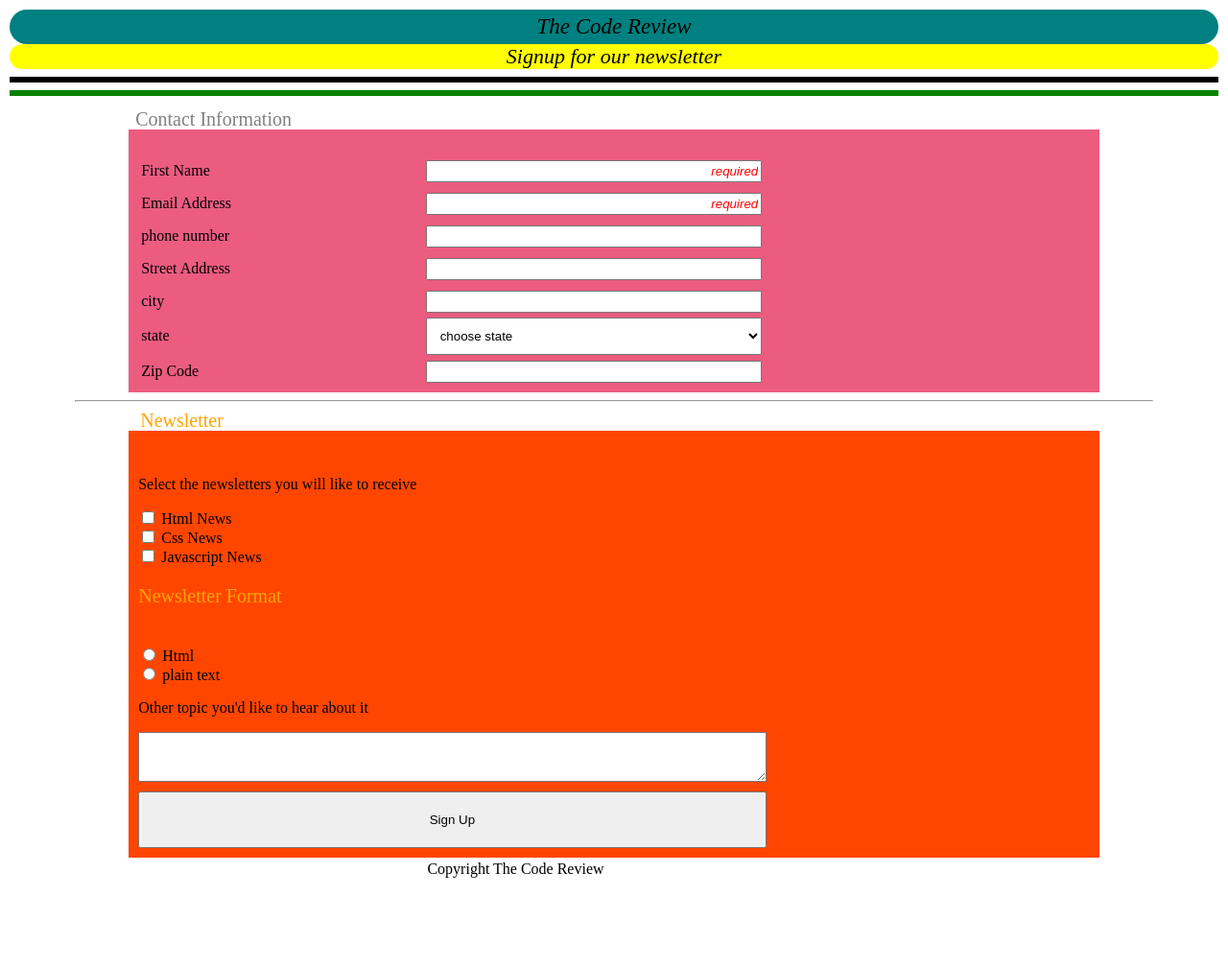
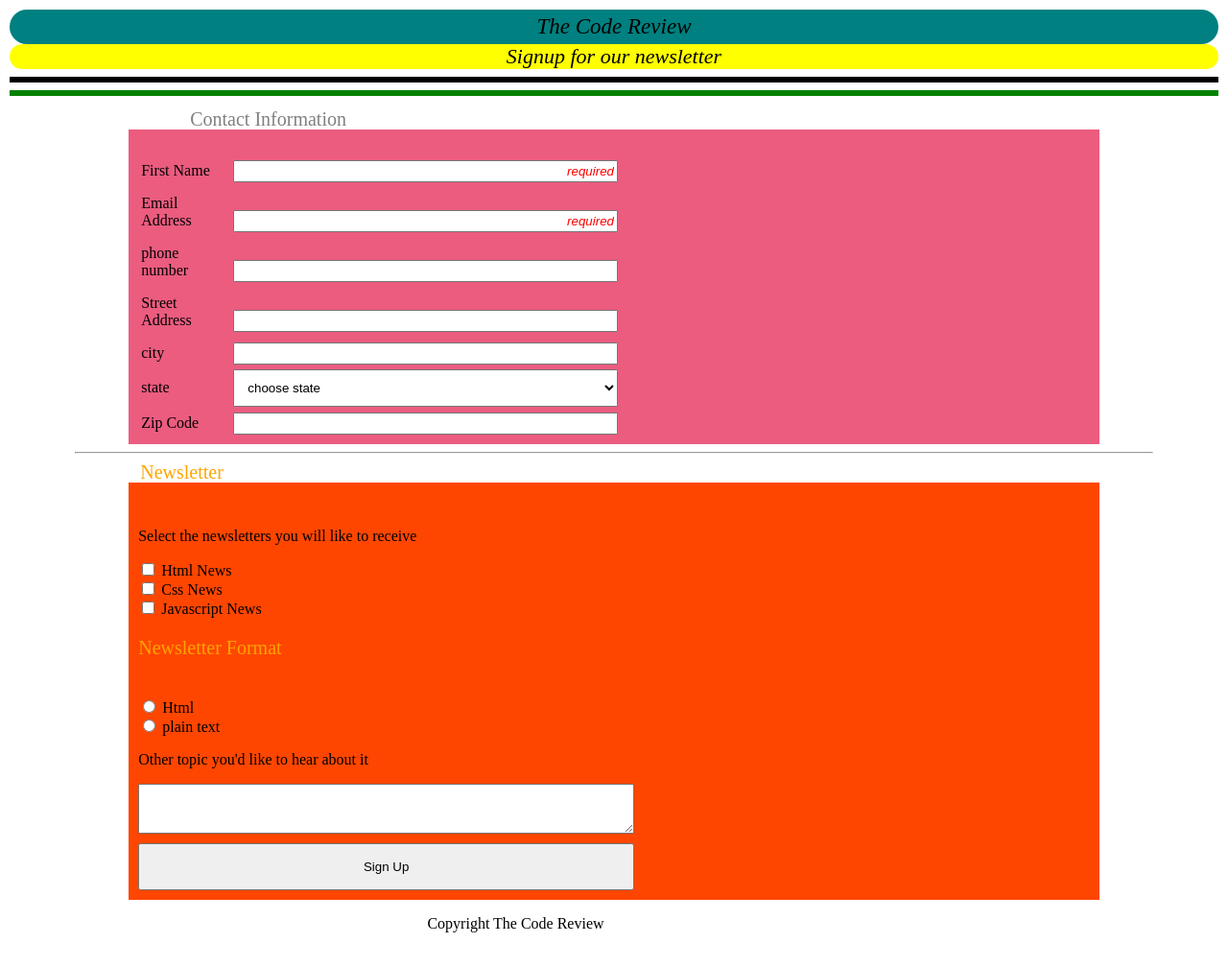
Before and after one commit to gbemougata/treehouse-work-3, a plain HTML site: page index.html in a window 1280 px wide. Shown: the whole page at 96% size. Before the commit the page ends 938 px from the top, so only its background shows below. Drawn offline with Linux system fonts and the light colour scheme; a web font is replaced by a local one.

Commit message:
review
submit for student review

```diff
--- a/css/styles.css
+++ b/css/styles.css
@@ -10,7 +10,8 @@
 	text-align: center;
 	height: auto;
 	padding: 10px;
-	margin: 0 auto;
+	margin-left:auto;
+  margin-right:auto;
 }
 /***mobile layout***/
 form {
@@ -29,10 +30,15 @@ fieldset {
 input[type="text"], select[id="state"], input[type="tel"], input[type="email"] {
 	padding: 10px;
 	display: block;
+  width:98%;
+  margin:0 auto;
 }
 label[for="name"], label[for="mail"], label[for="phone"], label[for="address"], label[for="city"], label[for="state"], label[for="text"] {
 	display: block;
 	text-align: left;
+  width:15%;
+
+
 }
 /***align class="info" with the fieldset***/
 .info {
@@ -41,7 +47,9 @@ label[for="name"], label[for="mail"], label[for="phone"], label[for="address"],
 }
 #text {
 	display: block;
-	width: 140px;
+	width: 98%;
+  margin_left:auto;
+  margin-right:auto;
 }
 /***since the project will be texting on chrome i used -webkit***/
 ::-webkit-input-placeholder{
@@ -57,13 +65,16 @@ text-align: right;
 }
 textarea[id="comment"] {
 	display: block;
-	width: 320px;
+	width: 98%;
 	padding: 10px;
+
 }
 button[type="submit"] {
-	padding: 20px;
+	padding: 15px;
 	margin-top: 10px;
-	width: 320px;
+	width: 98%;
+  margin-right:auto;
+  margin-left:auto;
 }
 button[type="submit"]:focus {
 	background-color: salmon;
@@ -103,6 +114,7 @@ h2 {
 .info {
 	font-size: 20px;
 	color: gray;
+  padding-left:9px;
 }
 .news {
 	font-size: 20px;
@@ -148,22 +160,32 @@ textarea:active {
 	}
 	.field1 div input, select, #text {
 		display: inline-block;
-		width: 35%;
+		width: 40%;
 		padding: 2px;
-		margin-right: 30px;
+
 	}
+  textarea[id="comment"]{
+    display:block;
+    width:30%;
+  }
 	select[id="state"] {
 		display: inline-block;
-		width: 35%;
+		width: 40%;
+
 	}
 	.field1 div label {
 		display: inline-block;
-		width: 30%;
+		width: 10%;
+
 	}
 	.info {
 		padding-bottom: 20px;
 		padding-right: 25px;
 	}
+  button[type="submit"]{
+    display:inline-block;
+    width:30%;
+  }
 	@keyframes styles {
 		from {
       background-color: red;
@@ -209,10 +231,33 @@ textarea[id="comment"], button[type="submit"] {
 .field1, .field2 {
 	margin: 0 auto;
 }
-.main-footer p {
+.foot {
 	margin: 0 auto;
 	padding-right: 205px;
 	display: block;
-	margin: 3px;
-	text-align: center;
+	margin-left:auto;
+  margin-right:auto;
+
 }
+.ts{
+
+  width:79%;
+  display:block;
+
+}
+.info{
+  margin-left:50px;
+}
+}
+
+.container{
+  margin:0 auto;
+  text-align:center;
+}
+
+
+body{
+  margin:0 auto;
+  text-align:center;
+}
+}
--- a/index.html
+++ b/index.html
@@ -211,15 +211,19 @@
 				<div>
 					<input id="range" name="user_check" type="radio" value="radio"> <label for="range">plain text</label>
 				</div>
-				<div>
+
+      <div class="ts">
+					<div>
 					<p>Other topic you'd like to hear about it</p>
 					<textarea id="comment" name="user_comment"></textarea>
 				</div>
 				<div class="submit">
 					<button name="Submit" type="submit">Sign Up</button>
 				</div>
+			</div>
+
 			</fieldset>
-			<div>
+			<div class="foot">
 				<footer class="main-footer">
 					<p>Copyright The Code Review</p>
 				</footer>
```
